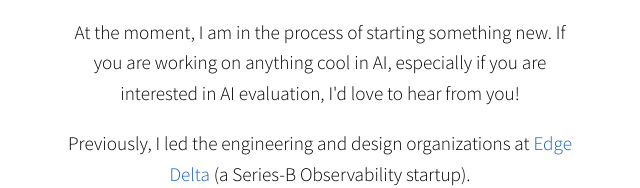
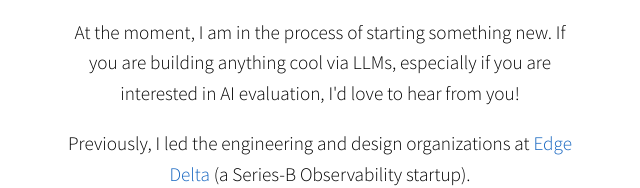
Before and after one commit to canbal/canbal.github.io, a plain HTML site: page index.html in a window 1280 px wide. Shown: the part 364-552 px from the top of the page, 320-960 px from the left. Drawn offline with Linux system fonts and the light colour scheme; some icons are missing.

Commit message:
a bit more depth in call for reach out

```diff
--- a/index.html
+++ b/index.html
@@ -59,7 +59,7 @@
         I am an Engineering Leader, Angel Investor and a Software Engineer based in San Francisco. I specialize in building 0-to-1 products that can scale to millions of users.
       </p>
       <p>
-        At the moment, I am in the process of starting something new. If you are working on anything cool in AI, especially if you are interested in AI evaluation, I'd love to hear from you!
+        At the moment, I am in the process of starting something new. If you are building anything cool via LLMs, especially if you are interested in AI evaluation, I'd love to hear from you!
       </p>
       <p>
         Previously, I led the engineering and design organizations at <a href="http://edgedelta.com">Edge Delta</a> (a Series-B Observability startup).
```
